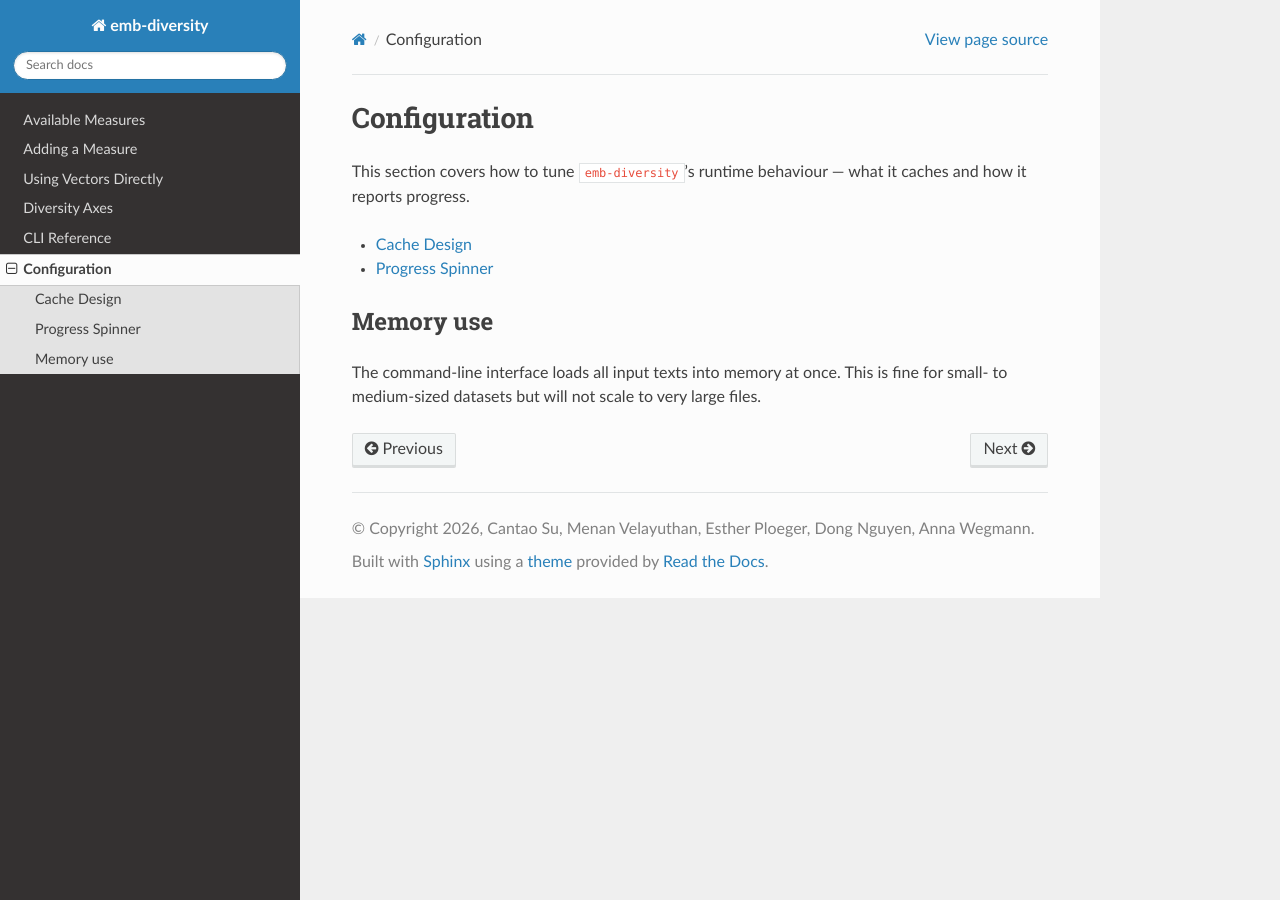
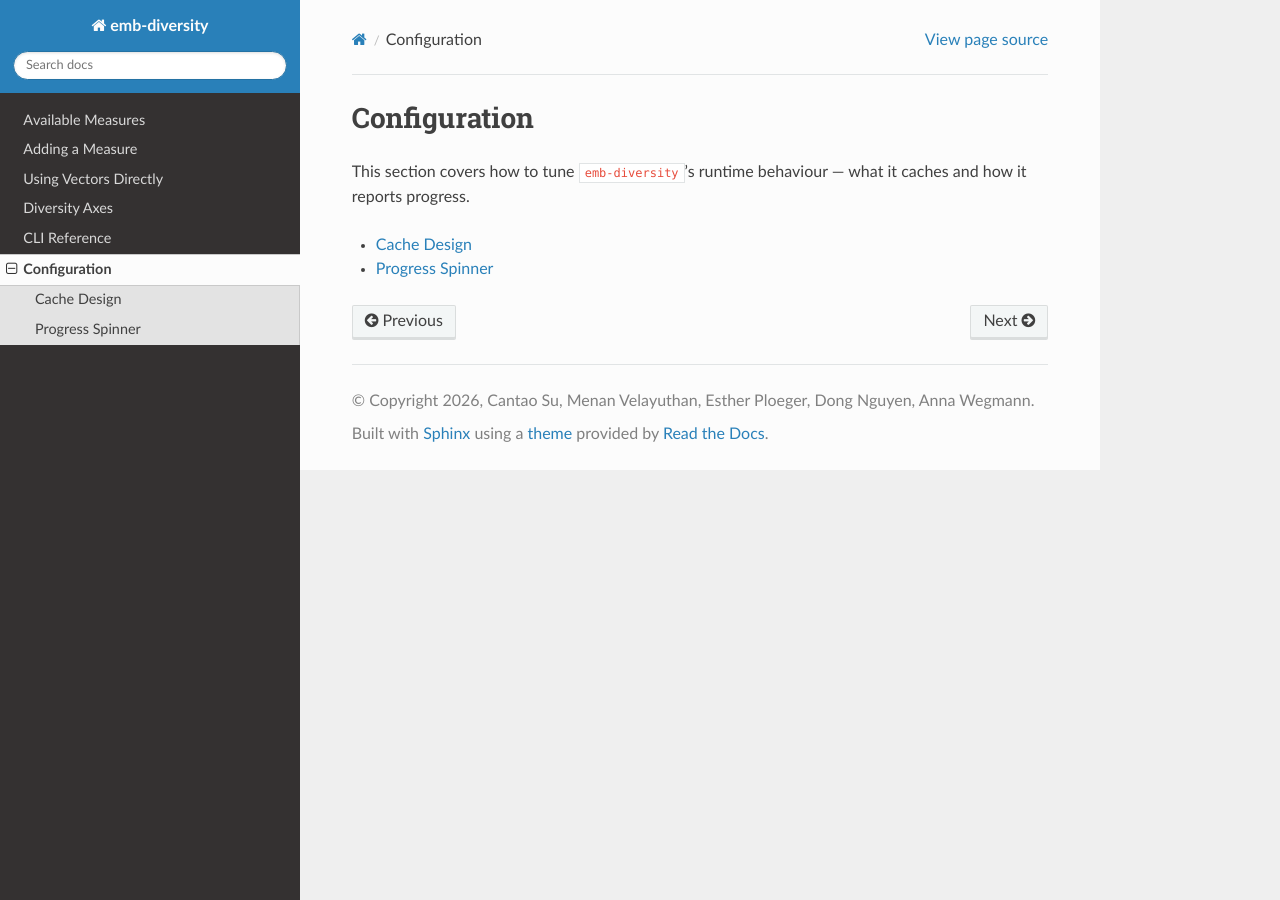
Before and after one commit to nlpsoc/emb-diversity, a Sphinx documentation site: the page built from docs/source/user-guide/configuration.md, in a window 1280 px wide. Built offline with Sphinx 7.4.7 and the Read the Docs theme 3.1.0, drawn with Linux system fonts in a browser that asks for light colours; pages that are not in the unit, such as notebooks, are missing from menus.

Commit message:
docs: move the memory-use note to a README Open TODOs section
It describes a known limitation (no streaming/chunked input) rather
than a configuration knob, so it now lives only in the README under a
new Open TODOs section instead of on the Configuration docs page.

Co-Authored-By: Claude Opus 4.8 (1M context) <noreply@anthropic.com>

````diff
--- a/docs/source/user-guide/configuration.md
+++ b/docs/source/user-guide/configuration.md
@@ -9,8 +9,3 @@ caches and how it reports progress.
 cache
 progress
 ```
-
-## Memory use
-
-The command-line interface loads all input texts into memory at once. This is
-fine for small- to medium-sized datasets but will not scale to very large files.
````
Also changed, not shown: README.md (+7 -0 lines).
